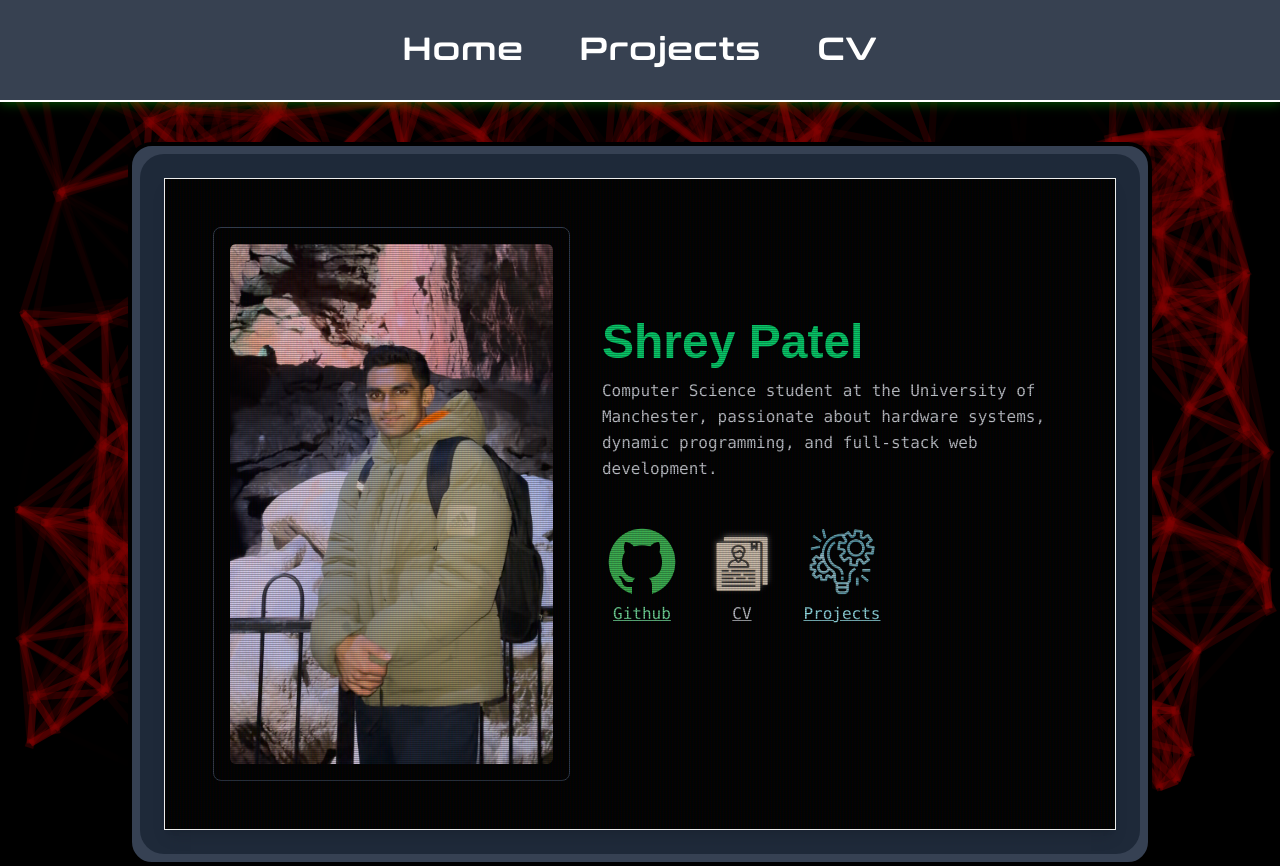
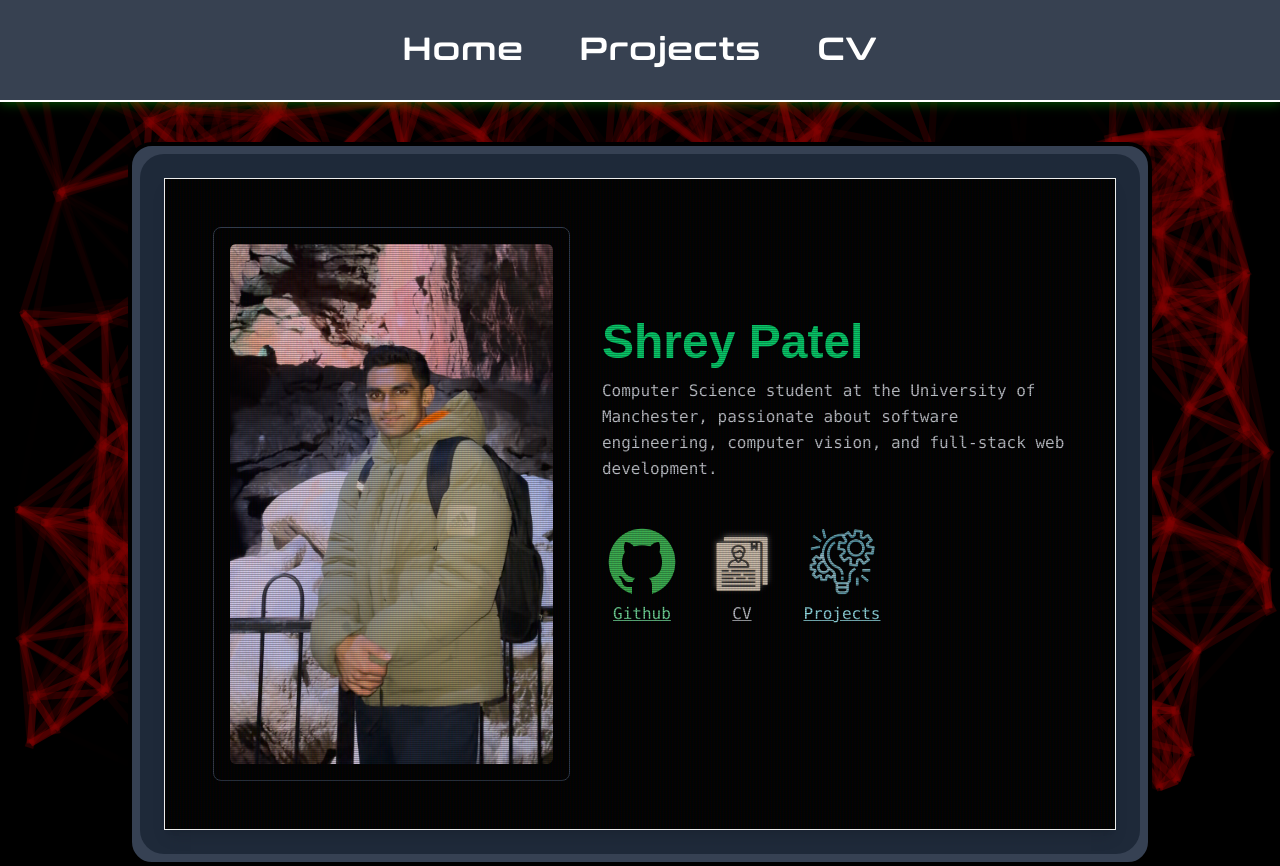
Before and after one commit to Shrey-Patel-05/website, a Next.js app: page / in a window 1280 px wide. Built offline with nearby package versions, Linux system fonts and the light colour scheme; a web font is replaced by a local one.

Commit message:
added new cv

```diff
--- a/app/page.tsx
+++ b/app/page.tsx
@@ -60,7 +60,7 @@ export default function Home() {
                       <div className="flex-1 text-center md:text-left space-y-3">
                         <h1 className="text-2xl md:text-5xl font-bold text-green-400" style={{fontFamily:"var(--font-rubik-doodle-shadow)"}}>Shrey Patel</h1>
                         <p className="text-gray-300 text-sm md:text-base leading-relaxed  ">
-                          Computer Science student at the University of Manchester, passionate about hardware systems, dynamic programming, and full-stack web development.
+                          Computer Science student at the University of Manchester, passionate about software engineering, computer vision, and full-stack web development.
                         </p>
                         <div className="flex md:flex-row md:justify-start justify-center  mt-10 gap-5">
                           <div className="flex flex-col items-center text-center">
```
